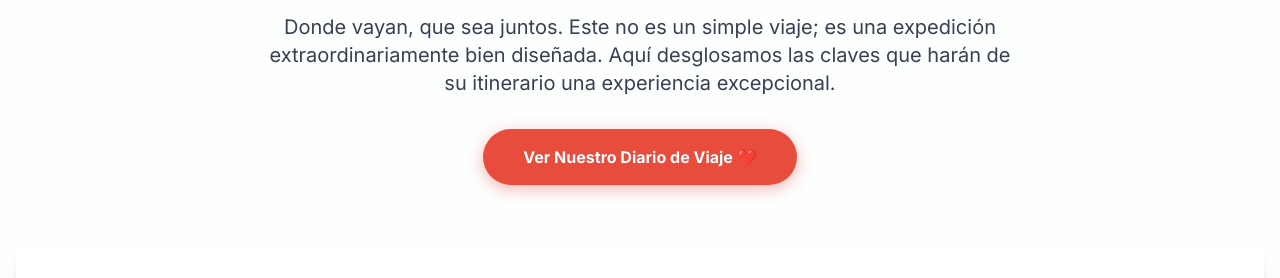
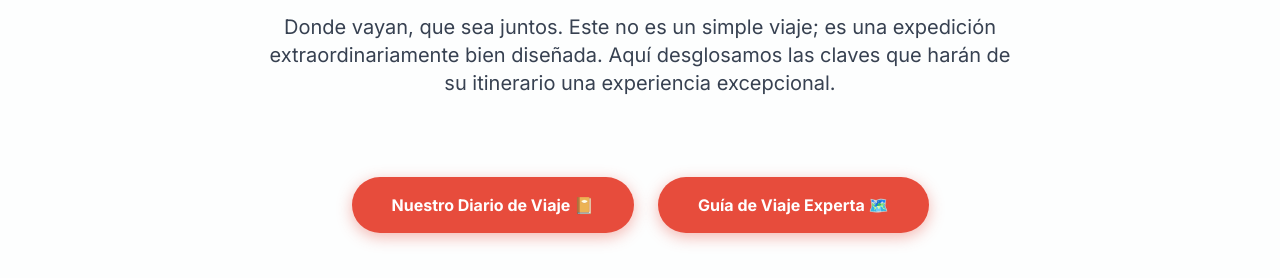
Before and after one commit to 1alejosoto/Guatemala, a plain HTML site: page index.html in a window 1280 px wide. Shown: the part 273-551 px from the top of the page. Drawn offline with nearby package versions, Linux system fonts and the light colour scheme.

Commit message:
agregar otro botn

```diff
--- a/index.html
+++ b/index.html
@@ -71,9 +71,10 @@
             </h1>
             <div class="heart-trail">✈️ ❤️ ✈️</div>
             <p class="max-w-3xl mx-auto text-lg md:text-xl text-gray-700">Donde vayan, que sea juntos. Este no es un simple viaje; es una expedición extraordinariamente bien diseñada. Aquí desglosamos las claves que harán de su itinerario una experiencia excepcional.</p>
-            <a href="Itinerario_final_este_si_es_Optimizado.html" class="btn-cta">
-                Ver Nuestro Diario de Viaje ❤️
-            </a>
+            <div class="mt-12 flex flex-col sm:flex-row justify-center items-center gap-6">
+                <a href="Itinerario_final_este_si_es_Optimizado.html" class="btn-cta primary">Nuestro Diario de Viaje 📔</a>
+                <a href="Guia_viaje.html" class="btn-cta secondary">Guía de Viaje Experta 🗺️</a>
+            </div>
         </section>
 
         <section class="mb-16 bg-white rounded-lg shadow-lg p-6 md:p-8">
```
